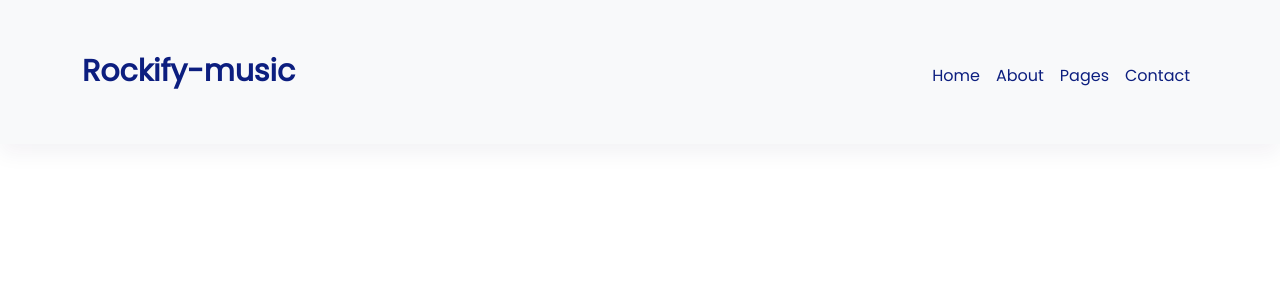
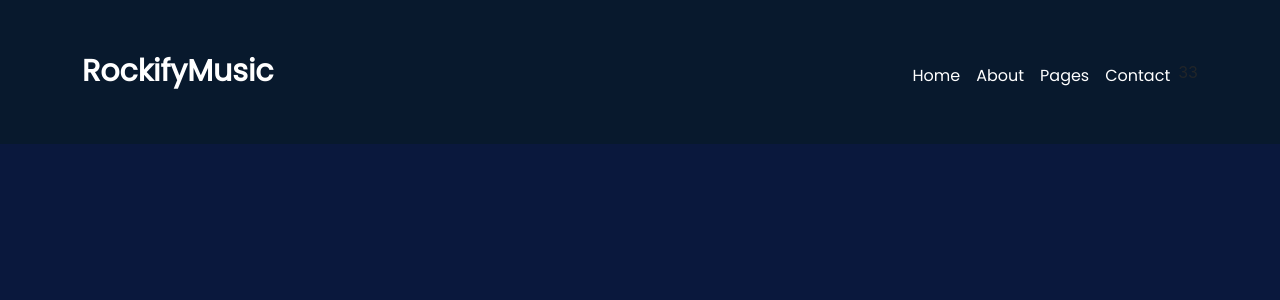
Before and after one commit to tomike19/Rockify-music, a React (Create React App) app: page / in a window 1280 px wide. Shown: the top 300 px of the page. Built offline with nearby package versions, Linux system fonts and the light colour scheme.

Commit message:
navbar fixed

```diff
--- a/package.json
+++ b/package.json
@@ -6,9 +6,10 @@
     "@testing-library/jest-dom": "^5.16.2",
     "@testing-library/react": "^12.1.3",
     "@testing-library/user-event": "^13.5.0",
-    "bootstrap": "5.0.0",
+    "bootstrap": "^5.1.3",
     "install": "^0.13.0",
     "react": "^17.0.2",
+    "react-bootstrap": "^2.1.2",
     "react-dom": "^17.0.2",
     "react-scripts": "5.0.0",
     "web-vitals": "^2.1.4"
--- a/public/index.html
+++ b/public/index.html
@@ -15,6 +15,10 @@
       rel="stylesheet"
       integrity="sha384-EVSTQN3/azprG1Anm3QDgpJLIm9Nao0Yz1ztcQTwFspd3yD65VohhpuuCOmLASjC"
       crossorigin="anonymous">
+      <link rel="stylesheet"
+      href="https://cdn.jsdelivr.net/npm/bootstrap-icons@1.3.0/font/bootstrap-icons.css">
+    <link href="https://fonts.googleapis.com/css2?family=Roboto&display=swap"
+      rel="stylesheet">
     <!--
       manifest.json provides metadata used when your web app is installed on a
       user's mobile device or desktop. See https://developers.google.com/web/fundamentals/web-app-manifest/
--- a/src/Landing Page/landing-page.js
+++ b/src/Landing Page/landing-page.js
@@ -4,9 +4,9 @@ import '../css/landing-page.css'
 const LandingPage  = () => {
     return (
         <div>
-             <nav className="navbar navbar-expand-lg bg-light default-layout__inner">
+             <nav className="navbar navbar-expand-lg  default-layout__inner">
       <div className="container py-3">
-        <h1 className="navbar-logo">Rockify-music</h1>
+        <h1 className="navbar-logo">RockifyMusic</h1>
         <i
           className="navbar-toggler bi bi-list"
           data-bs-toggle="collapse"
@@ -33,10 +33,13 @@ const LandingPage  = () => {
                    <li className="list-item p-2">
               Contact
               </li>
-          </ul>
+          </ul>33
         </div>
       </div>
     </nav>
+    <div className='home-section'>
+
+    </div>
         </div>
     );
 }
--- a/src/css/landing-page.css
+++ b/src/css/landing-page.css
@@ -7,7 +7,7 @@
 }
 
 .default-layout__inner {
-  box-shadow: 0px 10px 20px rgba(36, 0, 70, 0.05);
+  background-color: #08192d;
   padding: 2rem 0 2rem 0;
   margin: auto;
 }
@@ -17,7 +17,7 @@
   font-weight: 600;
   height: 30px;
   font-size: 30px;
-  color: #0c1e7f;
+  color: #ffffff;
 }
 
 .navigation {
@@ -27,8 +27,19 @@
 .list-item {
   font-family: "Poppins", sans-serif;
   font-size: 16px;
-
-  color: #0c1e7f;
+  color: #ffffff;
   list-style: none;
   cursor: pointer;
 }
+
+.home-section{
+  height: 724px;
+    padding-bottom: 90px;
+    display: -webkit-box;
+    display: -ms-flexbox;
+    display: flex;
+    -webkit-box-align: center;
+    -ms-flex-align: center;
+    align-items: center;
+    background: #0a183d;
+}
```
Also changed, not shown: src/images/homeimage.png (added), 1 other file (tests, documents, lock files or other folders).
